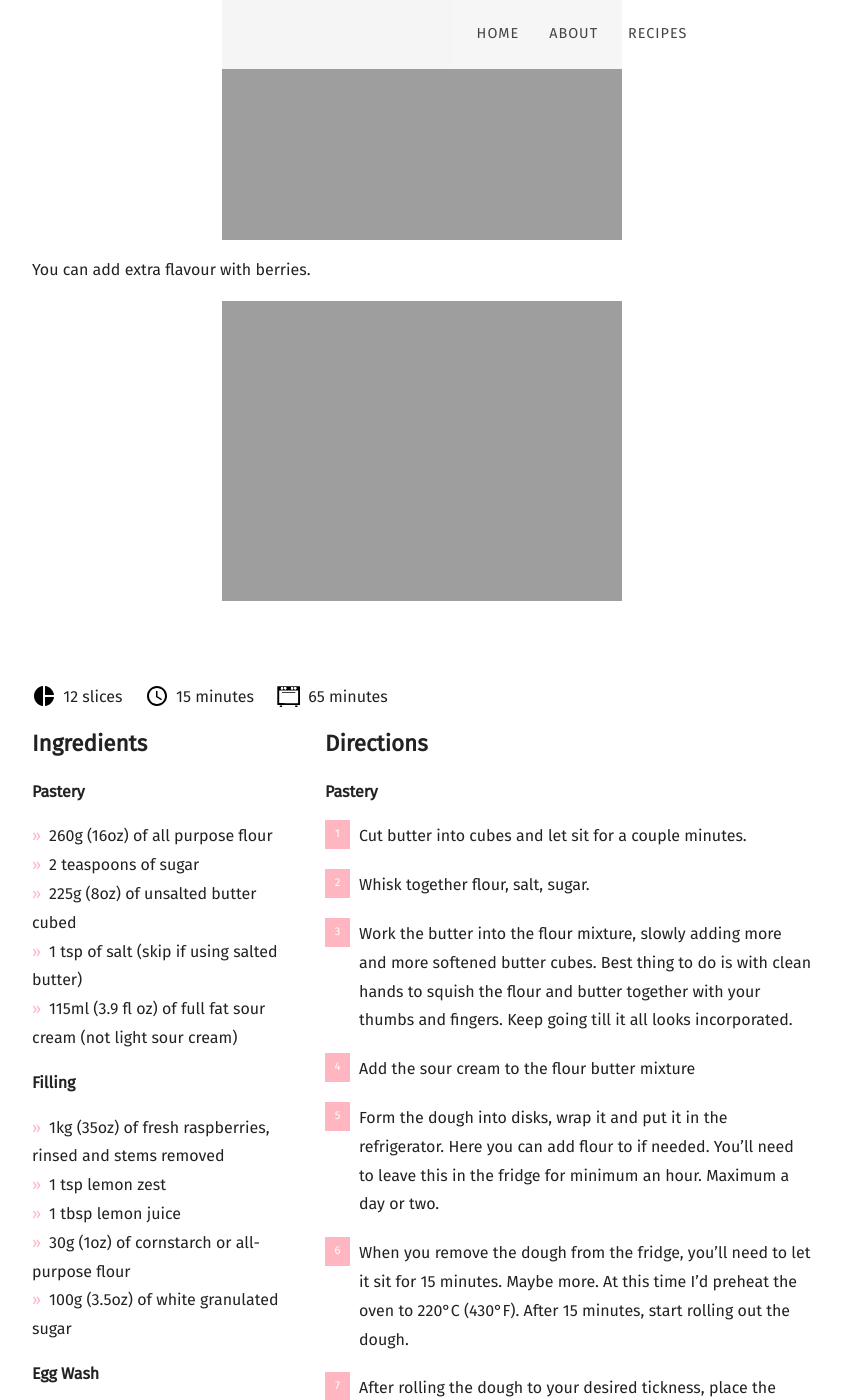
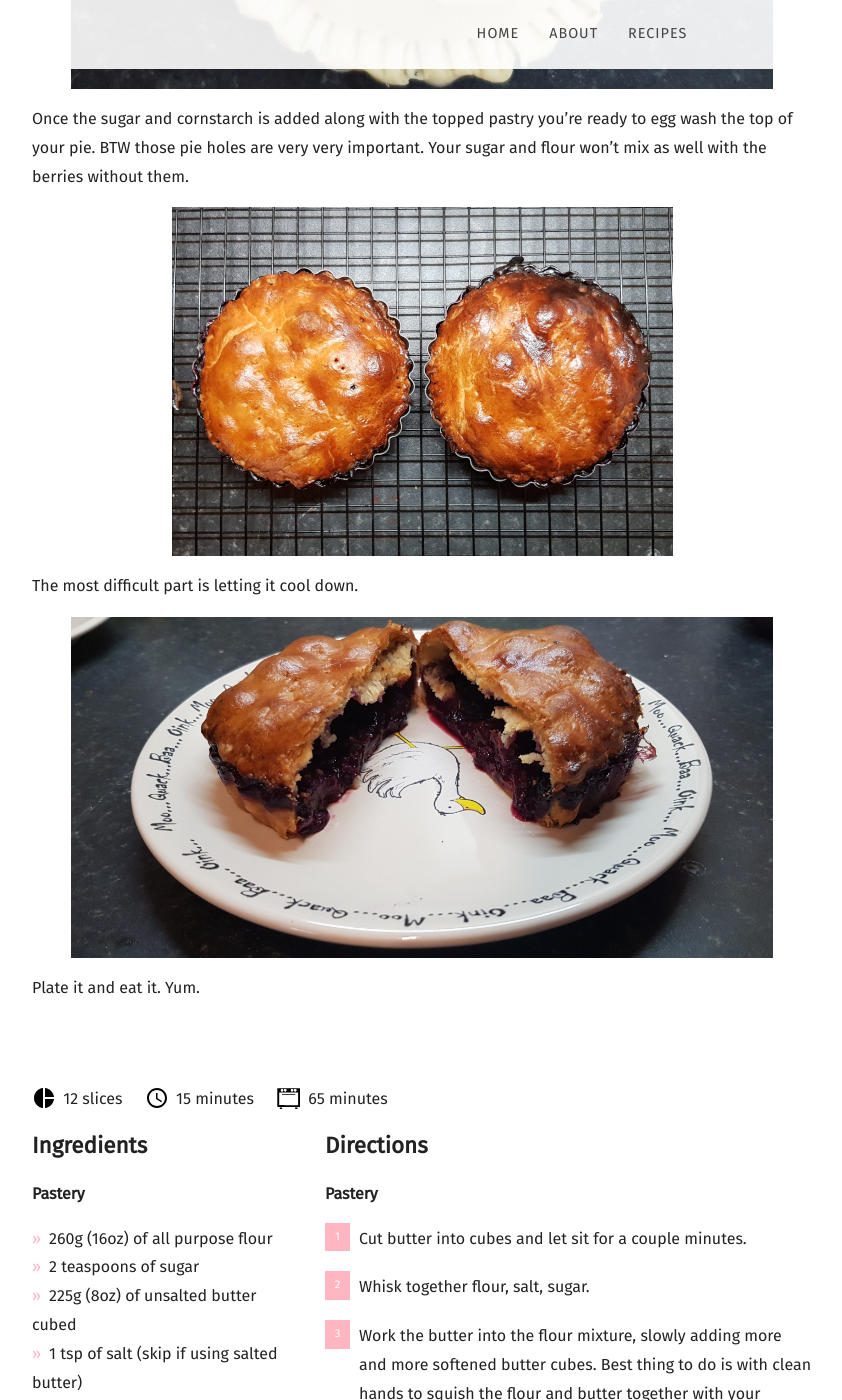
Before and after one commit to mcginleyireland/irishbaking.github.io, a Jekyll site: the page built from _posts/2020-09-05-raspberry-pie.md, in a window 1280 px wide and 1400 px high, scrolled down 1770 px. Shown: the whole window, without its empty margins (58-900 px from the left). Built offline with Jekyll 4.4.1, drawn with Linux system fonts in a browser that asks for light colours; nearby versions of some CDN libraries; some web fonts are replaced.

Commit message:
Updating the images for the tart recipe.

```diff
--- a/_posts/2020-09-05-raspberry-pie.md
+++ b/_posts/2020-09-05-raspberry-pie.md
@@ -3,7 +3,7 @@ date: 2020-09-05
 title: Raspberry Pie
 categories:
   - Tarts
-featured_image: https://irishbaking.ie/images/Tarts/Raspberry_Pie/Image_5.jpg
+featured_image: https://irishbaking.ie/images/Tarts/Raspberry_Pie/Image_4_scaled.jpg
 recipe:
   servings: 12 slices
   prep: 15 minutes
@@ -64,17 +64,19 @@ recipe:
 ---
 One of my favourite things to do in the summer is to make pie from fresh ingredients. Something warm to eat with a nice cup of tea.
 
-![Cake](https://irishbaking.ie/images/Tarts/Raspberry_Pie/Image_2.jpg)
+![Cake](https://irishbaking.ie/images/Tarts/Raspberry_Pie/Image_1_scaled.jpg)
 
 Try not to eat all of the raspberries before putting them into the pie.
 
-![Cake](https://irishbaking.ie/images/Tarts/Raspberry_Pie/Image_4.jpg)
+![Cake](https://irishbaking.ie/images/Tarts/Raspberry_Pie/Image_2_scaled.jpg)
 
 Once the sugar and cornstarch is added along with the topped pastry you're ready to egg wash the top of your pie.
 BTW those pie holes are very very important. Your sugar and flour won't mix as well with the berries without them.
 
-![Cake](https://irishbaking.ie/images/Tarts/Raspberry_Pie/Image_5.jpg)
+![Cake](https://irishbaking.ie/images/Tarts/Raspberry_Pie/Image_3_scaled.jpg)
 
-You can add extra flavour with berries.
+The most difficult part is letting it cool down.
 
-![Cake](https://irishbaking.ie/images/Tarts/Raspberry_Pie/Image_6.jpg)
+![Cake](https://irishbaking.ie/images/Tarts/Raspberry_Pie/Image_4_scaled.jpg)
+
+Plate it and eat it. Yum.
```
Also changed, not shown: _posts/2023-10-22-raspberry-jam.md (+1 -1 lines), images/Tarts/Blueberry_Pie/Image_1.jpg (renamed from images/Tarts/Blueberry_Pie/Image_3.jpg), images/Tarts/Blueberry_Pie/Image_1_scaled.jpg (added), images/Tarts/Blueberry_Pie/Image_4_scaled.jpg (added), images/Tarts/Blueberry_Pie/Image_5_scaled.jpg (added), images/Tarts/Raspberry_Pie/Image_1.jpg, images/Tarts/Raspberry_Pie/Image_1_scaled.jpg (added), images/Tarts/Raspberry_Pie/Image_2.jpg, images/Tarts/Raspberry_Pie/Image_2_scaled.jpg (added), images/Tarts/Raspberry_Pie/Image_3_scaled.jpg (added), images/Tarts/Raspberry_Pie/Image_4_scaled.jpg (added), 6 other files.
